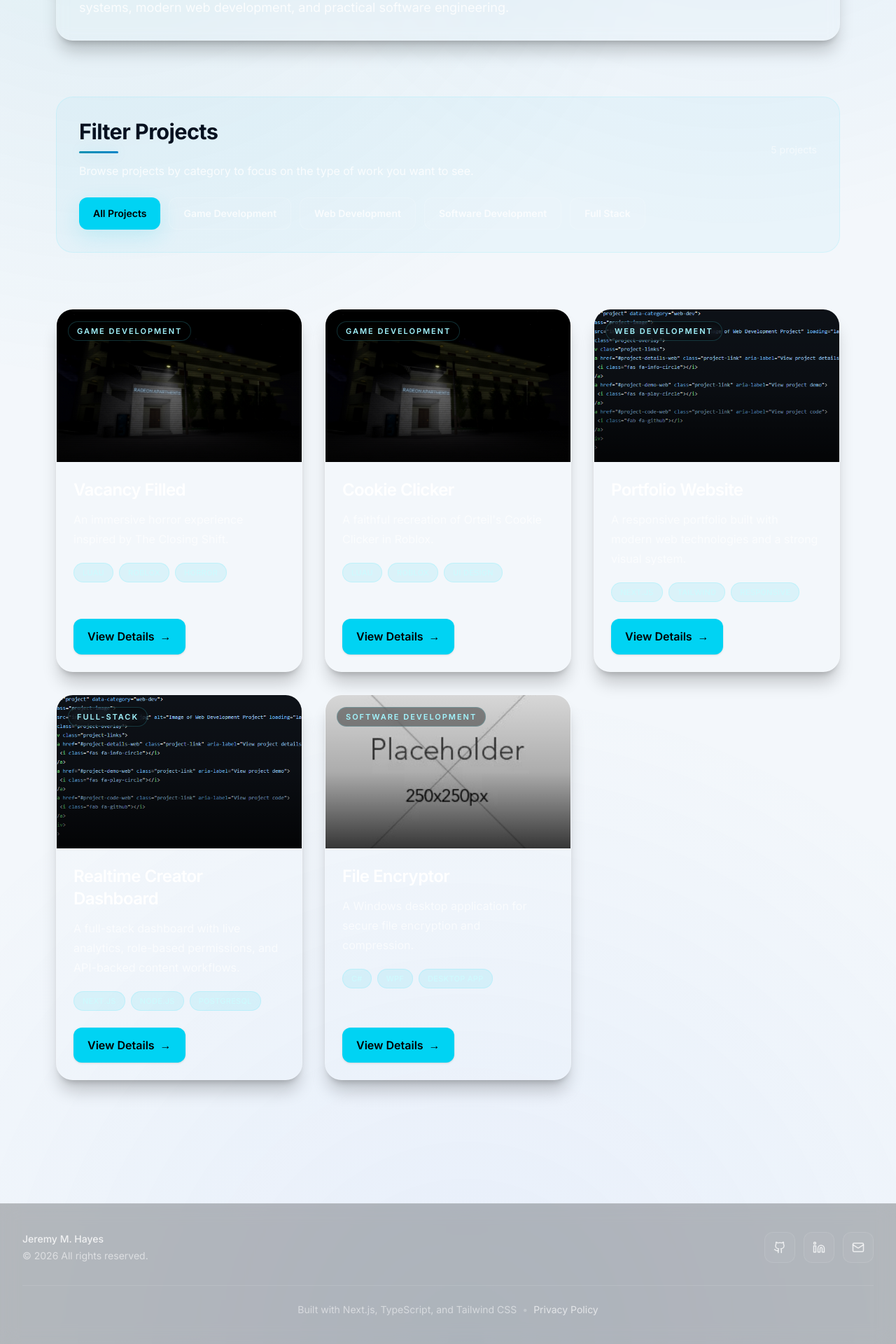
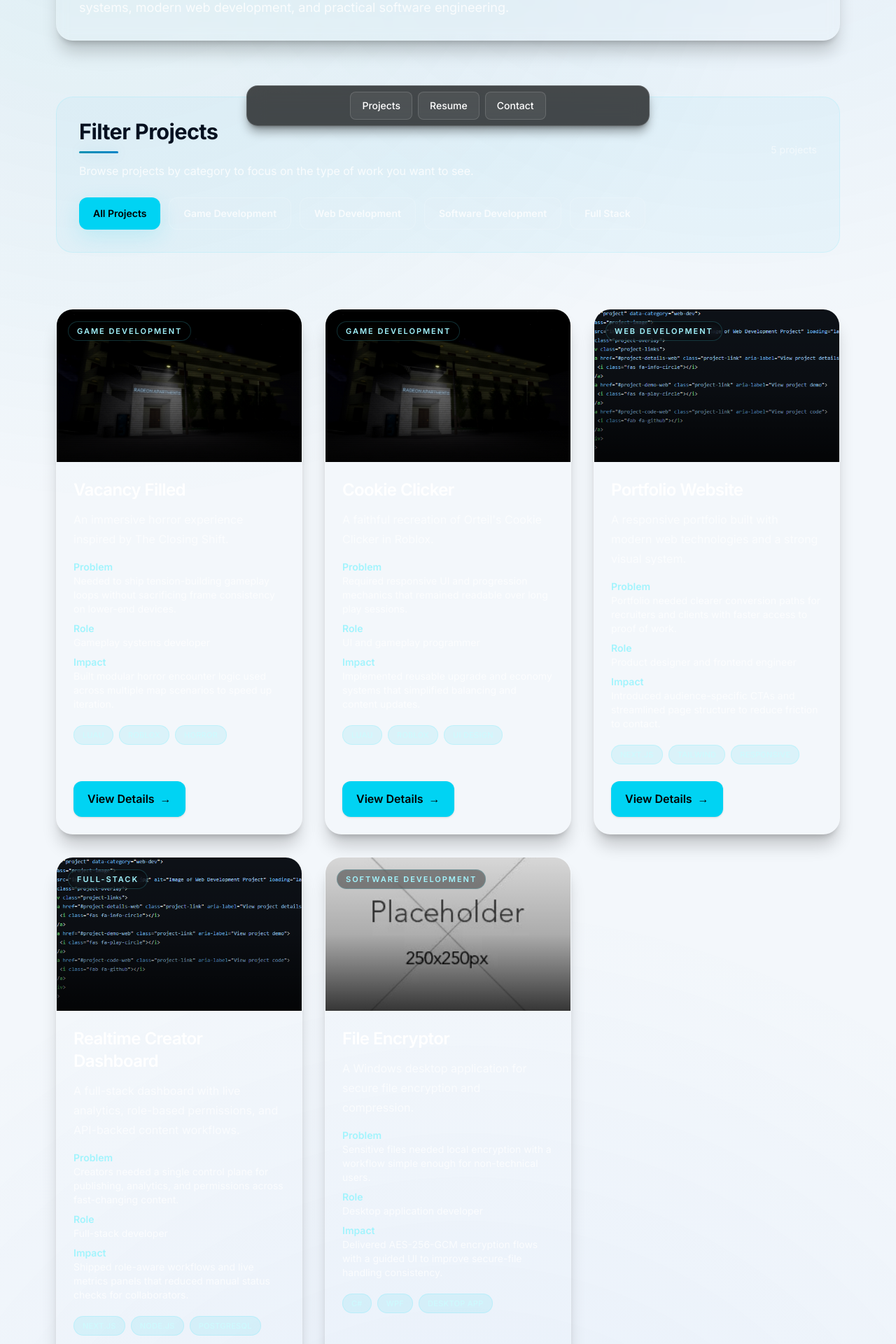
Before and after one commit to AspectOV/Portfolio, a Next.js app: page /projects in a window 1280 px wide. Shown: the part 600-2520 px from the top of the page at 70% size. Built offline with nearby package versions, Linux system fonts and the light colour scheme.

Commit message:
Implement additional roadmap sections across home and projects

```diff
--- a/src/components/ProjectCard.tsx
+++ b/src/components/ProjectCard.tsx
@@ -9,6 +9,9 @@ interface ProjectCardProps {
   id: string
   title: string
   description: string
+  problem: string
+  role: string
+  impact: string
   image: string
   category: string
   tags: string[]
@@ -33,6 +36,9 @@ const formatCategory = (category: string) => {
 const ProjectCard: React.FC<ProjectCardProps> = ({
   title,
   description,
+  problem,
+  role,
+  impact,
   image,
   category,
   tags,
@@ -79,6 +85,21 @@ const ProjectCard: React.FC<ProjectCardProps> = ({
             {description}
           </p>
 
+          <dl className="mt-4 space-y-2 text-sm text-white/75">
+            <div>
+              <dt className="font-semibold text-cyan-200">Problem</dt>
+              <dd>{problem}</dd>
+            </div>
+            <div>
+              <dt className="font-semibold text-cyan-200">Role</dt>
+              <dd>{role}</dd>
+            </div>
+            <div>
+              <dt className="font-semibold text-cyan-200">Impact</dt>
+              <dd>{impact}</dd>
+            </div>
+          </dl>
+
           <div className="mt-5 flex flex-wrap gap-2">
             {tags.map((tag) => (
               <span
--- a/src/components/SiteChrome.tsx
+++ b/src/components/SiteChrome.tsx
@@ -1,6 +1,7 @@
 'use client'
 
 import React from 'react'
+import Link from 'next/link'
 import Header from '@/components/Header'
 import Footer from '@/components/Footer'
 import AudienceModeToggle from '@/components/AudienceModeToggle'
@@ -21,13 +22,35 @@ const AudienceNotice: React.FC = () => {
   )
 }
 
+const StickyActionBar: React.FC = () => {
+  const actionClassName =
+    'inline-flex min-h-10 items-center justify-center rounded-lg border border-white/15 bg-white/5 px-4 text-sm font-medium text-white transition-colors duration-200 hover:border-cyan-300/50 hover:bg-cyan-400/15 focus-visible:outline-none focus-visible:ring-2 focus-visible:ring-cyan-300/80'
+
+  return (
+    <div className="fixed inset-x-0 bottom-4 z-40 px-4 sm:bottom-5">
+      <div className="mx-auto flex w-full max-w-xl items-center justify-center gap-2 rounded-2xl border border-white/15 bg-black/70 p-2 shadow-lg shadow-black/40 backdrop-blur-md">
+        <Link href="/projects" className={actionClassName}>
+          Projects
+        </Link>
+        <a href="/JeremyHayesResume.pdf" className={actionClassName}>
+          Resume
+        </a>
+        <Link href="/contact" className={actionClassName}>
+          Contact
+        </Link>
+      </div>
+    </div>
+  )
+}
+
 const SiteChrome: React.FC<{ children: React.ReactNode }> = ({ children }) => {
   return (
     <AudiencePreferenceProvider>
       <Header />
       <AudienceNotice />
-      <main id="main-content" className="mt-8">{children}</main>
+      <main id="main-content" className="mt-8 pb-24">{children}</main>
       <Footer />
+      <StickyActionBar />
     </AudiencePreferenceProvider>
   )
 }
--- a/src/components/pages/AboutPageClient.tsx
+++ b/src/components/pages/AboutPageClient.tsx
@@ -157,6 +157,22 @@ const AboutPage: React.FC = () => {
         </div>
       </motion.section>
 
+      <motion.section className={sectionClassName} {...sectionTransition(0.26)}>
+        <h2>Working With Me</h2>
+
+        <ul className="mt-5 list-none p-0">
+          <li className={itemClassName}>
+            <strong>Communication cadence:</strong> concise updates with clear blockers, risks, and next steps.
+          </li>
+          <li className={itemClassName}>
+            <strong>Delivery style:</strong> break projects into practical milestones so progress stays visible.
+          </li>
+          <li className={itemClassName}>
+            <strong>Engineering approach:</strong> prioritize reliability, readability, and measurable performance outcomes.
+          </li>
+        </ul>
+      </motion.section>
+
       <motion.section className={sectionClassName} {...sectionTransition(0.28)}>
         <h2>Certifications & Honors</h2>
 
--- a/src/components/pages/HomePageClient.tsx
+++ b/src/components/pages/HomePageClient.tsx
@@ -17,6 +17,28 @@ const sectionTransition = (delay = 0) => ({
   viewport: { once: true, amount: 0.2 },
   transition: { duration: 0.55, delay },
 })
+
+const testimonials = [
+  {
+    quote:
+      'Jeremy helped us turn an early concept into a stable experience with better structure and faster iteration cycles.',
+    name: 'Indie Studio Collaborator',
+    role: 'Gameplay Lead',
+  },
+  {
+    quote:
+      'Communication was clear, technical decisions were well explained, and deliverables arrived on time.',
+    name: 'Freelance Client',
+    role: 'Product Founder',
+  },
+]
+
+const timelineHighlights = [
+  '2023 — Started freelance systems and gameplay development work.',
+  '2024 — Expanded into modern web projects with React and Next.js.',
+  '2025 — Shipped secure desktop software and reusable full-stack tooling.',
+  '2026 — Optimizing portfolio conversion with stronger case-study storytelling.',
+]
 
 const HomePage: React.FC = () => {
   const { audience } = useAudiencePreference()
@@ -157,6 +179,27 @@ const HomePage: React.FC = () => {
         </div>
       </motion.section>
 
+      <motion.section className={panelClassName} {...sectionTransition(0.14)}>
+        <h2>Social Proof</h2>
+        <p className="mt-3 max-w-2xl text-white/80">
+          Feedback from collaborators who have worked with me on systems, shipping, and delivery.
+        </p>
+
+        <div className="mt-6 grid gap-4 md:grid-cols-2">
+          {testimonials.map((testimonial) => (
+            <blockquote
+              key={testimonial.name}
+              className="rounded-2xl border border-white/10 bg-black/20 p-5"
+            >
+              <p className="text-white/80">&ldquo;{testimonial.quote}&rdquo;</p>
+              <footer className="mt-4 text-sm text-cyan-200">
+                {testimonial.name} · {testimonial.role}
+              </footer>
+            </blockquote>
+          ))}
+        </div>
+      </motion.section>
+
       <motion.section className={panelClassName} {...sectionTransition(0.16)}>
        <div className="mb-5 flex flex-wrap items-center justify-between gap-3">
           <div>
@@ -202,6 +245,39 @@ const HomePage: React.FC = () => {
               loading="lazy"
             />
           </a>
+        </div>
+      </motion.section>
+
+      <motion.section className={panelClassName} {...sectionTransition(0.18)}>
+        <h2>Featured In & Open Source</h2>
+        <p className="mt-3 max-w-2xl text-white/80">
+          Highlights that demonstrate public proof of work and community-facing output.
+        </p>
+
+        <ul className="mt-5 space-y-3 text-white/80">
+          <li className="rounded-xl border border-white/10 bg-black/20 px-4 py-3">
+            Published portfolio and product experiments with iterative UX improvements.
+          </li>
+          <li className="rounded-xl border border-white/10 bg-black/20 px-4 py-3">
+            Shared reusable development patterns through public repositories and project code organization.
+          </li>
+          <li className="rounded-xl border border-white/10 bg-black/20 px-4 py-3">
+            Documented practical build decisions to make implementation tradeoffs transparent.
+          </li>
+        </ul>
+      </motion.section>
+
+      <motion.section className={panelClassName} {...sectionTransition(0.19)}>
+        <h2>Timeline Highlights</h2>
+        <div className="mt-5 space-y-3">
+          {timelineHighlights.map((highlight) => (
+            <p
+              key={highlight}
+              className="rounded-xl border border-white/10 bg-black/20 px-4 py-3 text-white/80"
+            >
+              {highlight}
+            </p>
+          ))}
         </div>
       </motion.section>
 
--- a/src/content/siteContent.ts
+++ b/src/content/siteContent.ts
@@ -4,6 +4,9 @@ export interface Project {
   id: string
   title: string
   description: string
+  problem: string
+  role: string
+  impact: string
   image: string
   category: ProjectCategory
   tags: string[]
@@ -20,6 +23,9 @@ export const projects: Project[] = [
     id: 'roblox-game-1',
     title: 'Vacancy Filled',
     description: 'An immersive horror experience inspired by The Closing Shift.',
+    problem: 'Needed to ship tension-building gameplay loops without sacrificing frame consistency on lower-end devices.',
+    role: 'Gameplay systems developer',
+    impact: 'Built modular horror encounter logic used across multiple map scenarios to speed up iteration.',
     image: '/images/roblox-game.jpg',
     category: 'game-dev',
     tags: ['Luau', 'Roblox', 'Horror'],
@@ -29,6 +35,9 @@ export const projects: Project[] = [
     id: 'roblox-game-2',
     title: 'Cookie Clicker',
     description: "A faithful recreation of Orteil's Cookie Clicker in Roblox.",
+    problem: 'Required responsive UI and progression mechanics that remained readable over long play sessions.',
+    role: 'UI and gameplay programmer',
+    impact: 'Implemented reusable upgrade and economy systems that simplified balancing and content updates.',
     image: '/images/roblox-game.jpg',
     category: 'game-dev',
     tags: ['Luau', 'Roblox', 'UI Design'],
@@ -38,6 +47,9 @@ export const projects: Project[] = [
     id: 'web-app-1',
     title: 'Portfolio Website',
     description: 'A responsive portfolio built with modern web technologies and a strong visual system.',
+    problem: 'Portfolio needed clearer conversion paths for recruiters and clients with faster access to proof of work.',
+    role: 'Product designer and frontend engineer',
+    impact: 'Introduced audience-specific CTAs and streamlined page structure to reduce friction to contact.',
     image: '/images/web-dev-project.png',
     category: 'web-dev',
     tags: ['Next.js', 'Tailwind', 'Responsive'],
@@ -47,6 +59,9 @@ export const projects: Project[] = [
     id: 'full-stack-1',
     title: 'Realtime Creator Dashboard',
     description: 'A full-stack dashboard with live analytics, role-based permissions, and API-backed content workflows.',
+    problem: 'Creators needed a single control plane for publishing, analytics, and permissions across fast-changing content.',
+    role: 'Full-stack developer',
+    impact: 'Shipped role-aware workflows and live metrics panels that reduced manual status checks for collaborators.',
     image: '/images/web-dev-project.png',
     category: 'full-stack',
     tags: ['Next.js', 'Node.js', 'PostgreSQL'],
@@ -56,6 +71,9 @@ export const projects: Project[] = [
     id: 'software-1',
     title: 'File Encryptor',
     description: 'A Windows desktop application for secure file encryption and compression.',
+    problem: 'Sensitive files needed local encryption with a workflow simple enough for non-technical users.',
+    role: 'Desktop application developer',
+    impact: 'Delivered AES-256-GCM encryption flows with a guided UI to improve secure-file handling consistency.',
     image: '/images/unity-game.jpg',
     category: 'software-dev',
     tags: ['C#', 'WPF', 'Desktop App'],
```
Also changed, not shown: 1 other file (tests, documents, lock files or other folders).
